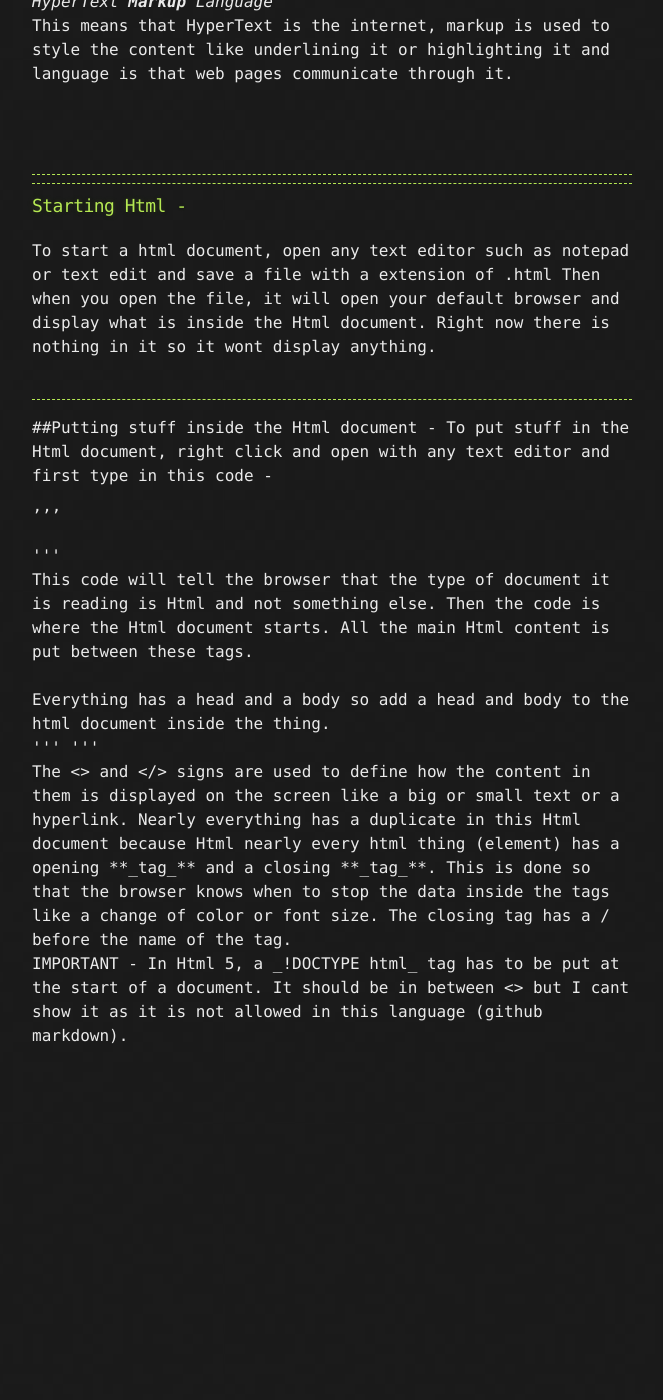
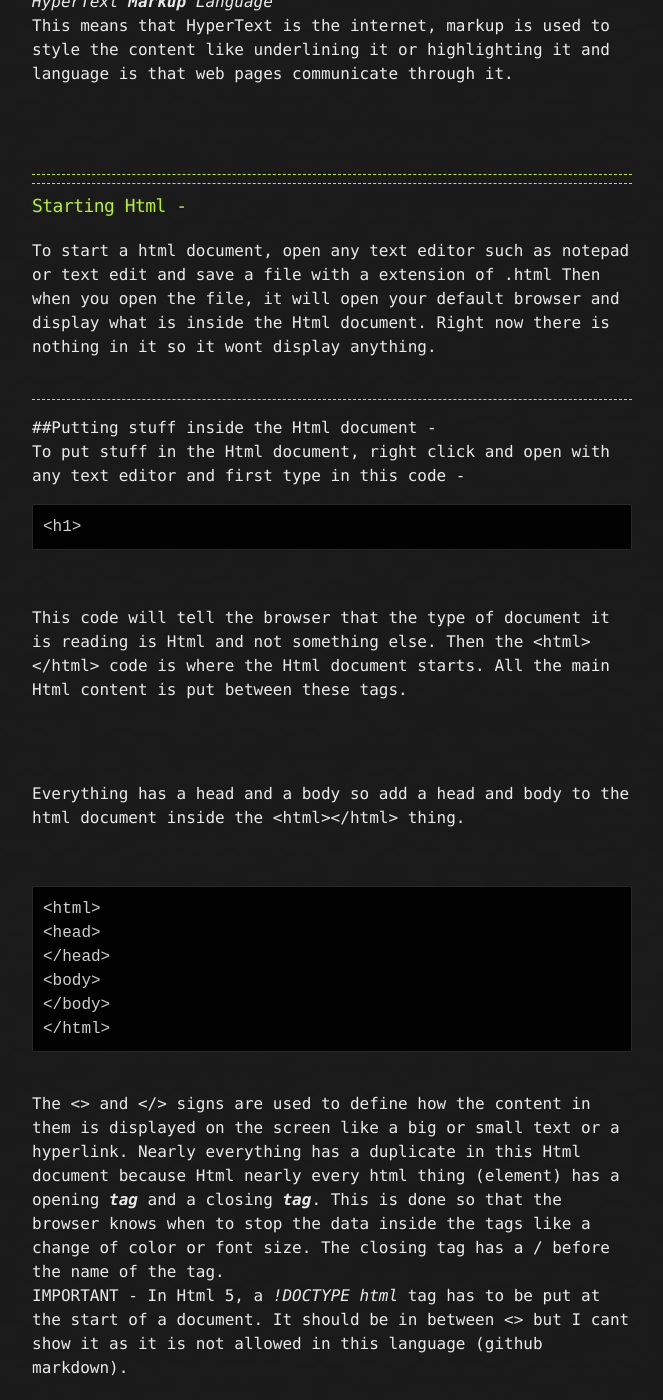
Before and after one commit to Pranked3/shaankmahajan.github.io, a Jekyll site: the page built from html-lessons.md, in a window 1280 px wide and 1400 px high, scrolled down 473 px. Shown: the whole window, without its empty margins (308-971 px from the left). Built offline with Jekyll 4.4.1, drawn with Linux system fonts in a browser that asks for light colours; the repository's description, which GitHub fills in, is left out; before the commit the page ends 1541 px from its top, so only the background shows below that.

Commit message:
change40

````diff
--- a/html-lessons.md
+++ b/html-lessons.md
@@ -27,28 +27,32 @@ Then when you open the file, it will open your default browser and display what
 <hr />
 
 ##[](#header-2)Putting stuff inside the Html document -
+<br  />
 To put stuff in the Html document, right click and open with any text editor and first type in this code -
 <br />
 
-'''
-<html>
-'''
+```
+<h1>
+```
 <br />
 
 This code will tell the browser that the type of document it is reading is Html and not something else. Then the <html></html> code is where the Html document starts. All the main Html content is put between these tags.
+
 <br />
 <br />
+
 Everything has a head and a body so add a head and body to the html document inside the <html></html> thing.
+
 <br />
 
-'''
+```
 <html>
 <head>
 </head>
 <body>
 </body>
 </html>
-'''
+```
 
 <br />
 The <> and </> signs are used to define how the content in them is displayed on the screen like a big or small text or a hyperlink. Nearly everything has a duplicate in this Html document because Html nearly every html thing (element) has a opening **_tag_** and a closing **_tag_**. This is done so that the browser knows when to stop the data inside the tags like a change of color or font size. The closing tag has a  / before the name of the tag.
````
